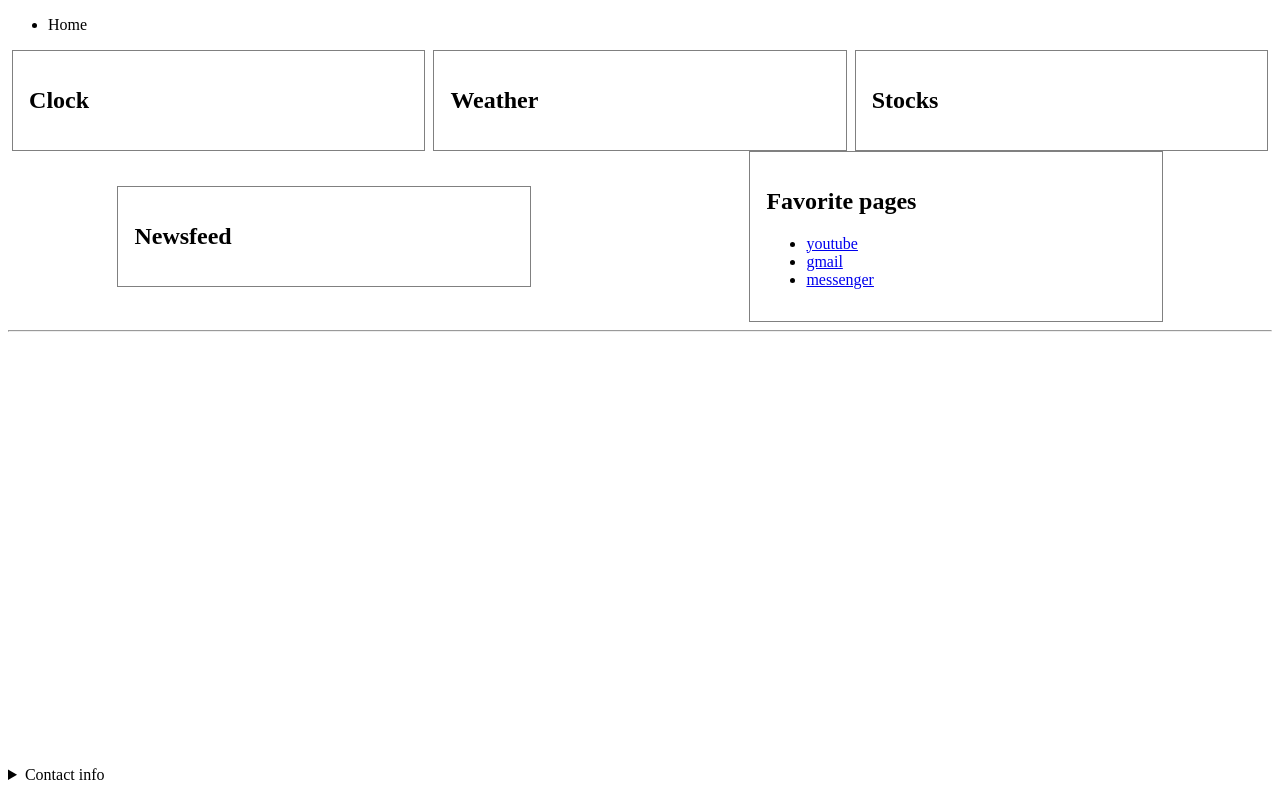
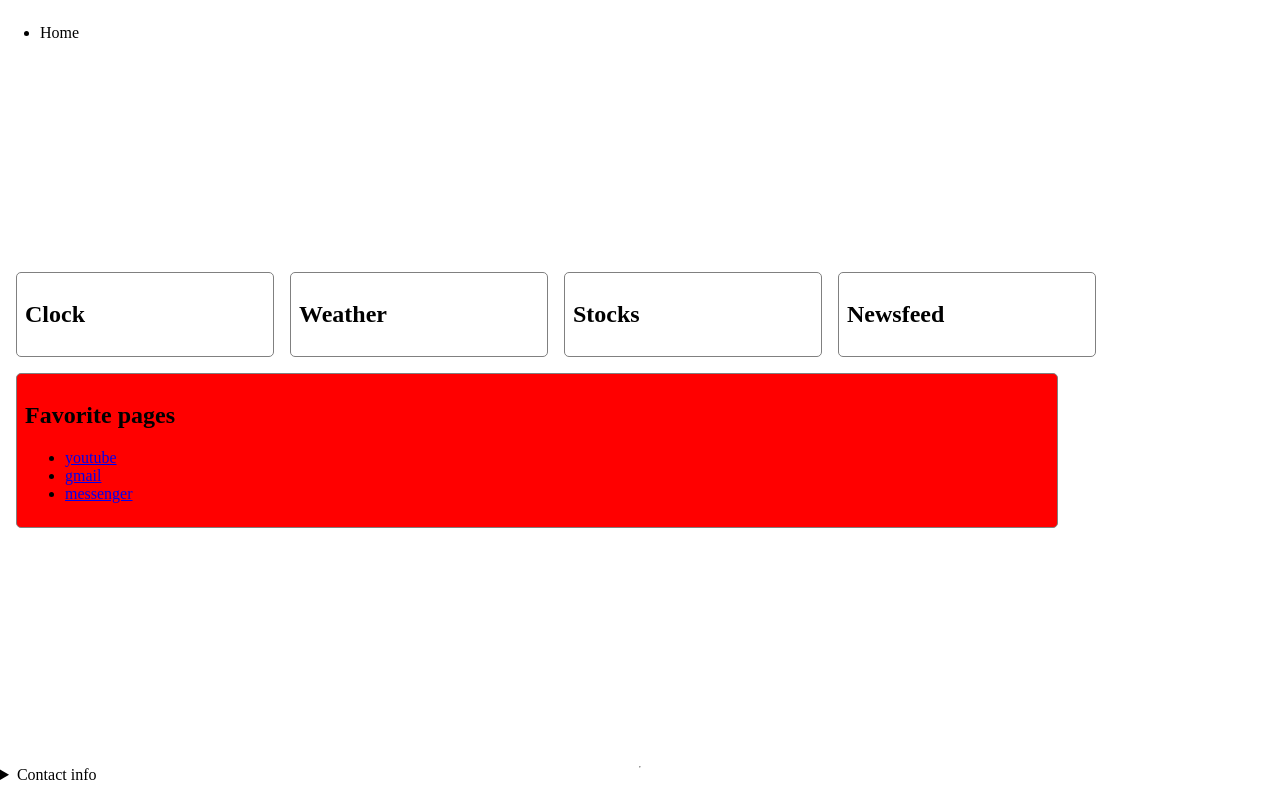
Before and after one commit to Helbis/frontPage, a plain HTML site: page index.html in a window 1280 px wide. Drawn offline with Linux system fonts and the light colour scheme; files that its build step writes are made by us from their sources.

Commit message:
Playing around with grid and flex

```diff
--- a/css/root.css
+++ b/css/root.css
@@ -1,20 +1,53 @@
-main {
+html,
+body{
+    padding: 0;
+    margin: 0;
+    width: 100%;
+    height: 100%;
+}
+
+body{
+    display: grid;
+    align-items: center;
+
+    grid-template-rows: 1fr 10fr 1fr;
+}
+
+body:first-child{
+    /* grid-row: 1fr; */
+}
+
+main.flex{
     display: flex;
     flex-basis: 15rem;
     flex-wrap: wrap;
+    flex-grow: 1;
+    flex-shrink: 1;
+    gap: 1rem;
 
     width: 100%;
+    margin: 1rem;
 }
 
-main > div {
-    min-width: 10rem;
-    width: 30%;
-    max-width: 25rem;
+main.flex > div.flex-item {
+    min-width: 15rem;
+    /* width: 30%; */
+    /* max-width: 25rem; */
 
-    margin: auto;
-    padding: 1rem;
+    /* margin: auto; */
+    /* padding: 1rem; */
+
+    padding: 0.5rem;
+    margin: 0;
 
     border: 1px solid gray;
+    border-radius: 5px;
+}
+
+
+main.flex > div.favPages {
+    width: 80%;
+    background: red;
 }
 
 footer{
--- a/index.html
+++ b/index.html
@@ -11,8 +11,8 @@
     <link rel="apple-touch-icon" href="/apple-touch-icon.png">
     <!-- Place favicon.ico in the root directory -->
     <!-- STYLES -->
-    <link rel="stylesheet" href="./root.css" type="text/css" media=
-    "screen">
+    <link rel="stylesheet" href="./css/root.css" type="text/css"
+    media="screen">
 </head>
 <body>
     <noscript>
@@ -26,20 +26,20 @@
             </ul>
         </nav>
     </header>
-    <main>
-        <div class="clock">
+    <main class="flex">
+        <div class="clock flex-item">
             <h2>Clock</h2>
         </div>
-        <div class="weather">
+        <div class="weather flex-item">
             <h2>Weather</h2>
         </div>
-        <div class="stocks">
+        <div class="stocks flex-item">
             <h2>Stocks</h2>
         </div>
-        <div class="newsfeed">
+        <div class="newsfeed flex-item">
             <h2>Newsfeed</h2>
         </div>
-        <div class="favPages">
+        <div class="favPages flex-item">
             <h2>Favorite pages</h2>
             <ul>
                 <li>
```
